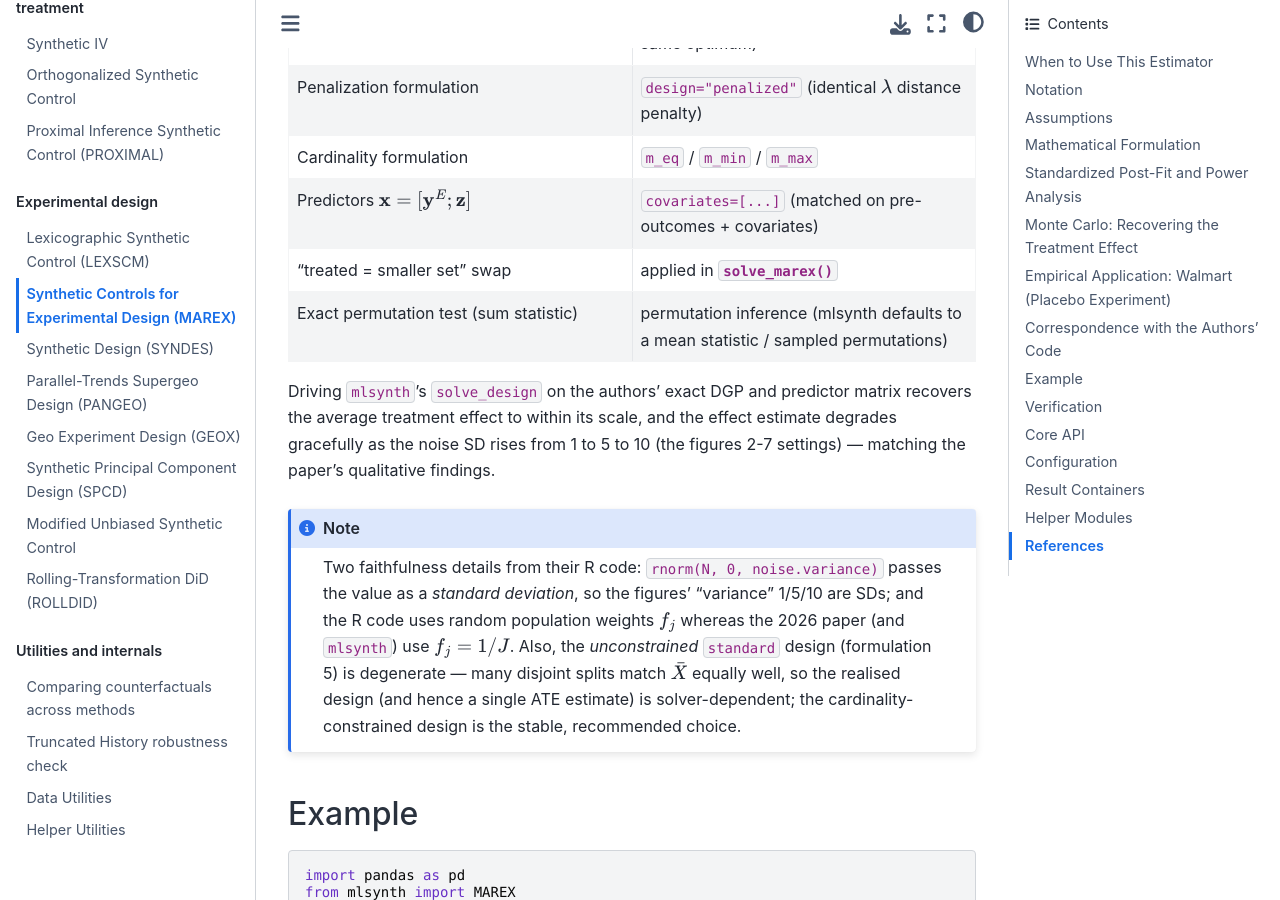
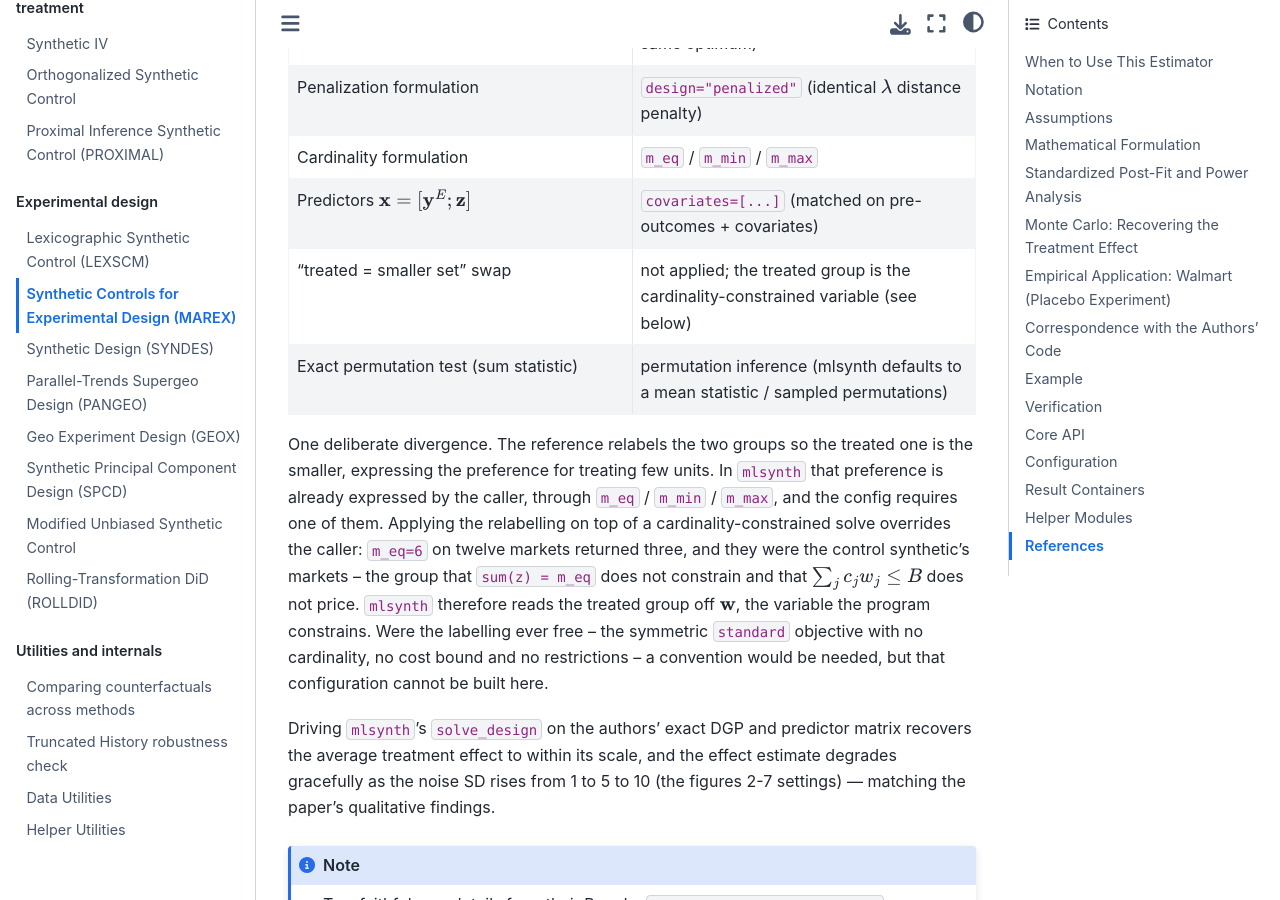
Before and after one commit to jgreathouse9/mlsynth, a Sphinx documentation site: the page built from docs/marex.rst, in a window 1280 px wide and 900 px high, scrolled down 13724 px. Built offline with Sphinx 7.4.7 and the Sphinx Book theme 1.1.4, drawn with Linux system fonts in a browser that asks for light colours; pages that are not in the unit, such as notebooks, are missing from menus.

Commit message:
MAREX docs: the treated group is the cardinality-constrained variable
The replication correspondence table listed the reference's "treated = smaller
set" relabelling as applied in solve_marex. It is not applied any more, so the
row was stale.

Replaced with the divergence and its reason: the preference for treating few
units is the caller's to express through m_eq / m_min / m_max, which the config
requires, and applying the relabelling on top of a cardinality-constrained
solve overrides them.

Co-Authored-By: Claude Opus 5 <noreply@anthropic.com>
Claude-Session: https://claude.ai/code/session_01LQ6AJ3ZRvnp789stdHwBQi

```diff
--- a/docs/marex.rst
+++ b/docs/marex.rst
@@ -672,10 +672,24 @@ onto ``mlsynth``'s implementation, which was checked against it:
    * - Predictors :math:`\mathbf{x} = [\mathbf{y}^E ; \mathbf{z}]`
      - ``covariates=[...]`` (matched on pre-outcomes + covariates)
    * - "treated = smaller set" swap
-     - applied in :func:`~mlsynth.utils.marex_helpers.orchestration.solve_marex`
+     - not applied; the treated group is the cardinality-constrained variable
+       (see below)
    * - Exact permutation test (sum statistic)
      - permutation inference (mlsynth defaults to a mean statistic / sampled
        permutations)
+
+One deliberate divergence. The reference relabels the two groups so the treated
+one is the smaller, expressing the preference for treating few units. In
+``mlsynth`` that preference is already expressed by the caller, through
+``m_eq`` / ``m_min`` / ``m_max``, and the config requires one of them. Applying
+the relabelling on top of a cardinality-constrained solve overrides the caller:
+``m_eq=6`` on twelve markets returned three, and they were the control
+synthetic's markets -- the group that ``sum(z) = m_eq`` does not constrain and
+that :math:`\sum_j c_j w_j \le B` does not price. ``mlsynth`` therefore reads
+the treated group off :math:`\mathbf{w}`, the variable the program constrains.
+Were the labelling ever free -- the symmetric ``standard`` objective with no
+cardinality, no cost bound and no restrictions -- a convention would be needed,
+but that configuration cannot be built here.
 
 Driving ``mlsynth``'s ``solve_design`` on the authors' exact DGP and predictor
 matrix recovers the average treatment effect to within its scale, and the effect
```
